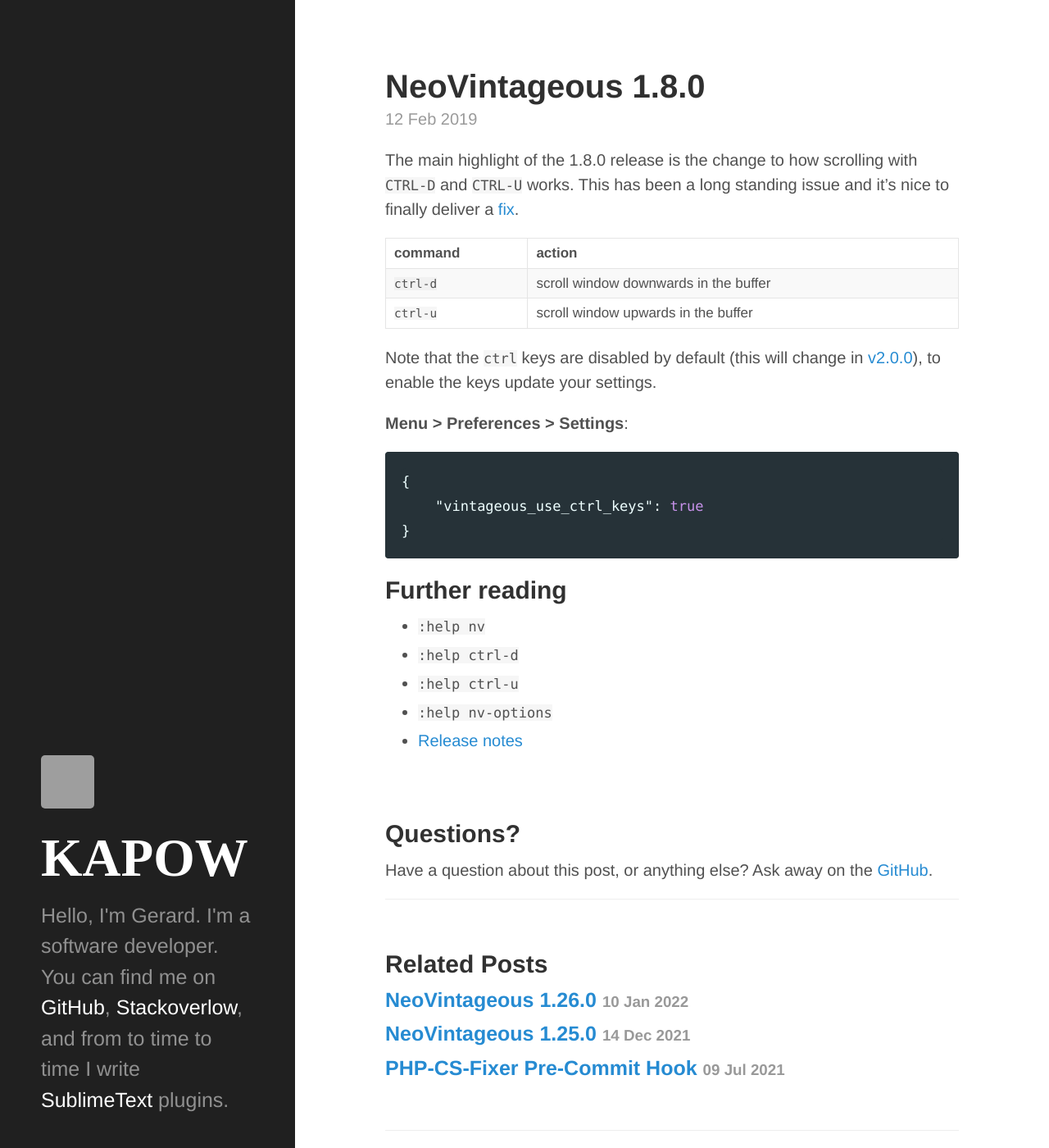
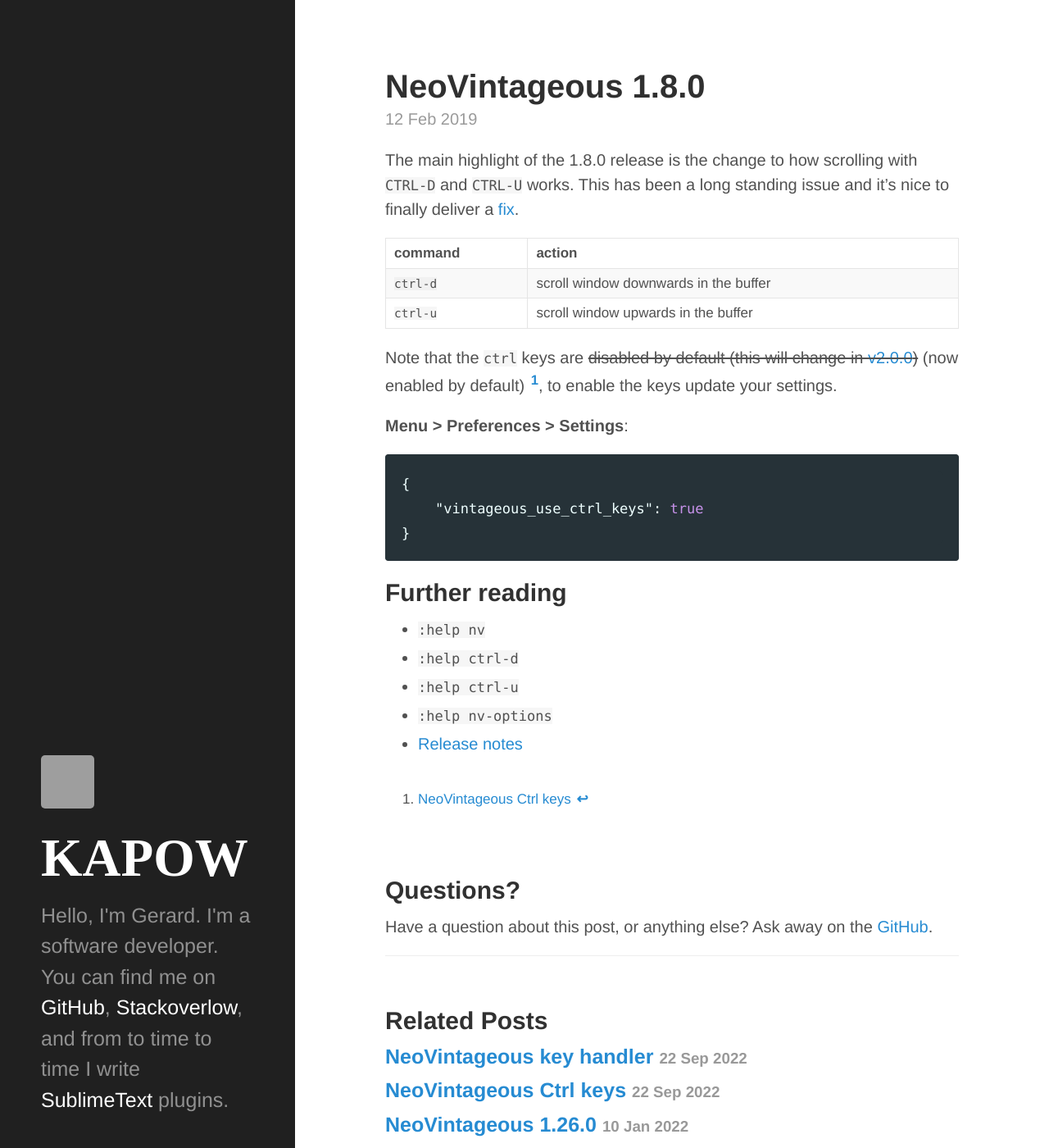
Before and after one commit to gerardroche/gerardroche.github.io, a Jekyll site: the page built from _posts/2019-02-12-neovintageous-1.8.0.md, in a window 1280 px wide and 1400 px high. Shown: the whole window at 82% size. Built offline with Jekyll 4.4.1, drawn with Linux system fonts in a browser that asks for light colours; grey boxes are pictures that could not be loaded.

Commit message:
Add key handling posts

```diff
--- a/_posts/2019-02-12-neovintageous-1.8.0.md
+++ b/_posts/2019-02-12-neovintageous-1.8.0.md
@@ -10,7 +10,7 @@
 `ctrl-d` | scroll window downwards in the buffer
 `ctrl-u` | scroll window upwards in the buffer
 
-Note that the `ctrl` keys are disabled by default (this will change in [v2.0.0](https://github.com/NeoVintageous/NeoVintageous/issues/404)), to enable the keys update your settings.
+Note that the `ctrl` keys are ~~disabled by default (this will change in [v2.0.0](https://github.com/NeoVintageous/NeoVintageous/issues/404))~~ (now enabled by default) [^1], to enable the keys update your settings.
 
 **Menu > Preferences > Settings**:
 
@@ -27,3 +27,6 @@
 * `:help ctrl-u`
 * `:help nv-options`
 * [Release notes](https://github.com/NeoVintageous/NeoVintageous/releases/tag/1.8.0)
+
+[^1]:
+    [NeoVintageous Ctrl keys](/2022/09/22/neovintageous-ctrl-keys/)
```
Also changed, not shown: _posts/2022-09-22-neovintageous-ctrl-keys.md (added, +16 -0 lines), _posts/2022-09-22-neovintageous-key-handler.md (added, +44 -0 lines).
